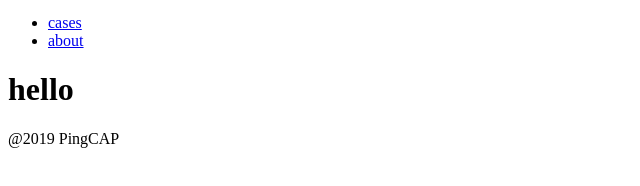
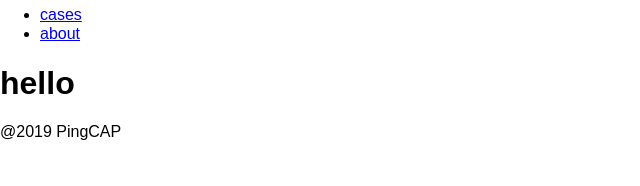
Before and after one commit to baurine/gatsby-step-by-step, a Gatsby site: page / in a window 1280 px wide. Shown: the part 218-404 px from the top of the page, without its empty margins (0-640 px from the left). Built offline with nearby package versions, Linux system fonts and the light colour scheme; Gatsby itself is replaced by a stand-in of ours.

Commit message:
step 6 - reset css

```diff
--- a/src/components/layout.js
+++ b/src/components/layout.js
@@ -1,6 +1,8 @@
 import React from "react"
 import Header from "./header"
 import Footer from "./footer"
+
+import "../styles/global.scss"
 
 const Layout = ({ children }) => (
   <div>
--- /dev/null
+++ b/src/styles/global.scss
@@ -0,0 +1,5 @@
+@import "../../node_modules/normalize.css/normalize.css";
+
+body {
+  font-family: Arial, Helvetica, sans-serif;
+}
```
